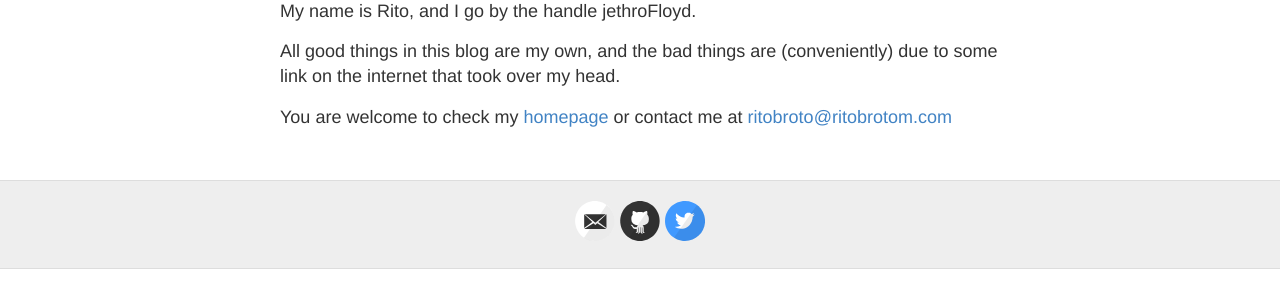
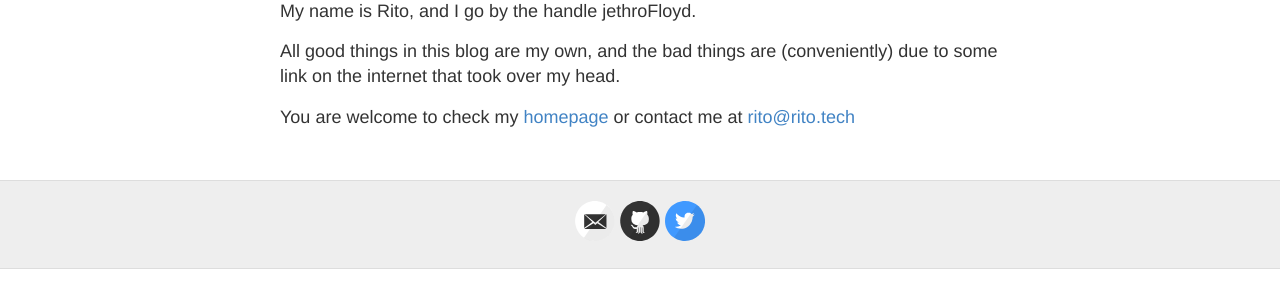
Before and after one commit to jethroFloyd/blog, a Jekyll site: the page built from about.md, in a window 1280 px wide. Shown: the part 228-528 px from the top of the page. Built offline with Jekyll 4.4.1, drawn with Linux system fonts in a browser that asks for light colours; Markdown is read by kramdown in place of the engine named in the settings.

Commit message:
updated for new domain

```diff
--- a/about.md
+++ b/about.md
@@ -8,5 +8,5 @@ My name is Rito, and I go by the handle jethroFloyd.
 
 All good things in this blog are my own, and the bad things are (conveniently) due to some link on the internet that took over my head.
 
-You are welcome to check my [homepage](http://www.ritobrotom.com) or contact me at
-[ritobroto@ritobrotom.com](mailto:ritobroto[at]ritobrotom[dot]com)
+You are welcome to check my [homepage](http://www.rito.tech) or contact me at
+[rito@rito.tech](mailto:rito[at]rito.tech)
```
Also changed, not shown: _posts/2016-3-1-Hello-World.md (+1 -1 lines).
